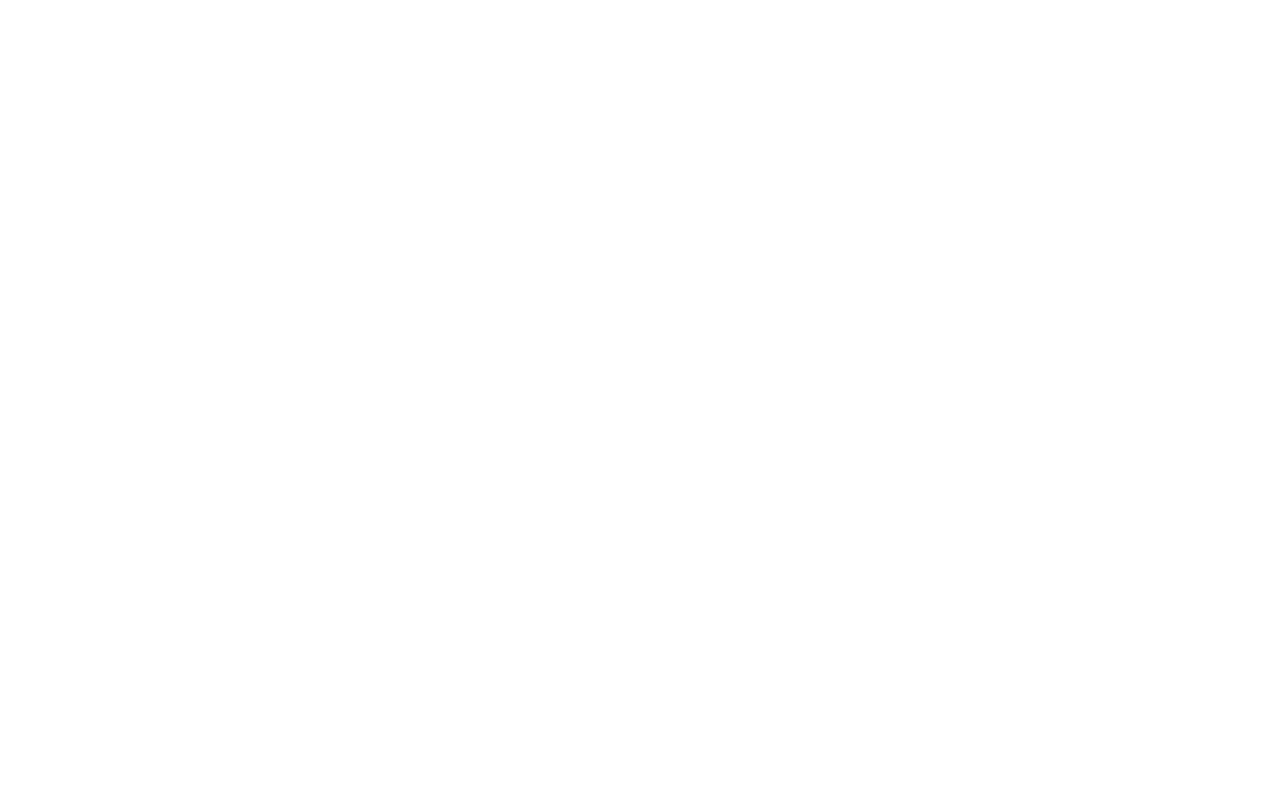
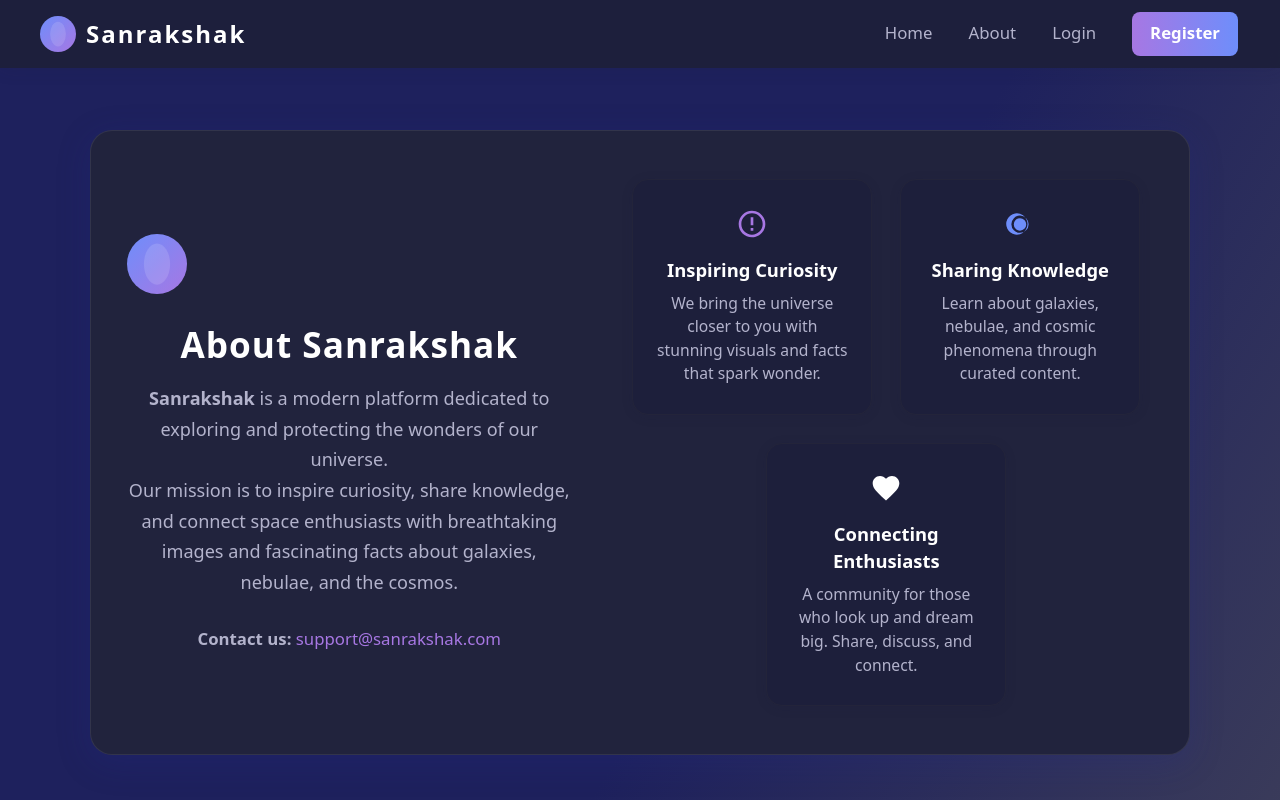
Before and after one commit to abhitech2002/Sanrakshak, a React (Vite) app in the folder client/: page /about in a window 1280 px wide. Before the commit this address had no page. Shown: the top 800 px of the page. Built offline with nearby package versions, Linux system fonts and the light colour scheme.

Commit message:
feat: add AboutPage component with layout and styling, and integrate it into App

```diff
--- a/client/src/App.jsx
+++ b/client/src/App.jsx
@@ -3,6 +3,7 @@
 import HomePage from './pages/HomePage';
 import LoginPage from './pages/LoginPage';
 import RegisterPage from './pages/RegisterPage';
+import AboutPage from './pages/AboutPage';
 
 function App() {
 
@@ -12,6 +13,7 @@
         <Route path="/" element={<HomePage />} />
         <Route path="/login" element={<LoginPage />} />
         <Route path="/register" element={<RegisterPage />} />
+        <Route path="/about" element={<AboutPage />} />
       </Routes>
     </BrowserRouter>
   );
--- /dev/null
+++ b/client/src/pages/AboutPage.jsx
@@ -0,0 +1,129 @@
+import React from "react";
+import Navbar from "../components/Navbar";
+import Footer from "../components/Footer";
+
+const AboutPage = () => {
+  return (
+    <>
+      <Navbar />
+      <div
+        style={{
+          minHeight: "100vh",
+          background:
+            'linear-gradient(120deg, #1e215d 60%, #3a3b5a 100%)',
+          color: "#fff",
+          paddingTop: 90,
+          paddingBottom: 40,
+          display: "flex",
+          flexDirection: "column",
+          alignItems: "center",
+        }}
+      >
+        <div
+          style={{
+            background: "rgba(34, 36, 60, 0.97)",
+            borderRadius: "22px",
+            boxShadow: "0 8px 32px 0 rgba(31, 38, 135, 0.25)",
+            maxWidth: 1100,
+            width: "95%",
+            padding: "48px 36px",
+            margin: "40px 0 24px 0",
+            textAlign: "left",
+            border: "1px solid rgba(255,255,255,0.08)",
+            display: "flex",
+            flexDirection: "row",
+            gap: "48px",
+            alignItems: "center",
+            justifyContent: "center",
+          }}
+        >
+          {/* Left Side: Logo and About */}
+          <div style={{ flex: 1, minWidth: 260 }}>
+            <div style={{ marginBottom: 24, textAlign: "center" }}>
+              <svg width="60" height="60" viewBox="0 0 32 32" fill="none">
+                <circle cx="16" cy="16" r="16" fill="url(#paint0_linear)" />
+                <ellipse cx="16" cy="16" rx="7" ry="11" fill="#fff" fillOpacity="0.13" />
+                <defs>
+                  <linearGradient id="paint0_linear" x1="0" y1="0" x2="32" y2="32" gradientUnits="userSpaceOnUse">
+                    <stop stopColor="#6e8efb" />
+                    <stop offset="1" stopColor="#a777e3" />
+                  </linearGradient>
+                </defs>
+              </svg>
+            </div>
+            <h1 style={{ fontSize: "2.2rem", fontWeight: 700, marginBottom: 12, letterSpacing: 1, textAlign: "center" }}>
+              About Sanrakshak
+            </h1>
+            <p style={{ fontSize: "1.13rem", color: "#b3b3cc", marginBottom: 28, lineHeight: 1.7, textAlign: "center" }}>
+              <b>Sanrakshak</b> is a modern platform dedicated to exploring and protecting the wonders of our universe.<br />
+              Our mission is to inspire curiosity, share knowledge, and connect space enthusiasts with breathtaking images and fascinating facts about galaxies, nebulae, and the cosmos.
+            </p>
+            <div style={{ marginTop: 24, color: "#b3b3cc", fontSize: "1.05rem", textAlign: "center" }}>
+              <b>Contact us:</b> <a href="mailto:support@sanrakshak.com" style={{ color: "#a777e3", textDecoration: "none" }}>support@sanrakshak.com</a>
+            </div>
+          </div>
+          {/* Right Side: Features */}
+          <div
+            style={{
+              flex: 1.2,
+              display: "flex",
+              flexDirection: "row",
+              gap: "28px",
+              justifyContent: "center",
+              alignItems: "stretch",
+              flexWrap: "wrap",
+            }}
+          >
+            <FeatureCard
+              icon={
+                <svg width="32" height="32" fill="#a777e3" viewBox="0 0 24 24"><path d="M12 2C6.48 2 2 6.48 2 12s4.48 10 10 10 10-4.48 10-10S17.52 2 12 2zm0 18c-4.41 0-8-3.59-8-8s3.59-8 8-8 8 3.59 8 8-3.59 8-8 8zm-1-13h2v6h-2zm0 8h2v2h-2z"/></svg>
+              }
+              title="Inspiring Curiosity"
+              text="We bring the universe closer to you with stunning visuals and facts that spark wonder."
+            />
+            <FeatureCard
+              icon={
+                <svg width="32" height="32" fill="#6e8efb" viewBox="0 0 24 24"><path d="M12 4.354a8 8 0 1 0 0 15.292A8 8 0 0 0 12 4.354zm0 14.292A6.293 6.293 0 1 1 12 5.708a6.293 6.293 0 0 1 0 12.938zm0-10.938a4.646 4.646 0 1 0 0 9.292 4.646 4.646 0 0 0 0-9.292z"/></svg>
+              }
+              title="Sharing Knowledge"
+              text="Learn about galaxies, nebulae, and cosmic phenomena through curated content."
+            />
+            <FeatureCard
+              icon={
+                <svg width="32" height="32" fill="#fff" viewBox="0 0 24 24"><path d="M12 21.35l-1.45-1.32C5.4 15.36 2 12.28 2 8.5 2 5.42 4.42 3 7.5 3c1.74 0 3.41 0.81 4.5 2.09C13.09 3.81 14.76 3 16.5 3 19.58 3 22 5.42 22 8.5c0 3.78-3.4 6.86-8.55 11.54L12 21.35z"/></svg>
+              }
+              title="Connecting Enthusiasts"
+              text="A community for those who look up and dream big. Share, discuss, and connect."
+            />
+          </div>
+        </div>
+      </div>
+      <Footer />
+    </>
+  );
+};
+
+const FeatureCard = ({ icon, title, text }) => (
+  <div
+    style={{
+      background: "rgba(30, 32, 60, 0.93)",
+      borderRadius: "16px",
+      padding: "28px 22px",
+      minWidth: 200,
+      maxWidth: 240,
+      boxShadow: "0 2px 12px rgba(30,32,60,0.10)",
+      display: "flex",
+      flexDirection: "column",
+      alignItems: "center",
+      border: "1px solid #23243a",
+      justifyContent: "center",
+      flex: 1,
+    }}
+  >
+    <div style={{ marginBottom: 16 }}>{icon}</div>
+    <h3 style={{ color: "#fff", fontWeight: 600, fontSize: "1.15rem", marginBottom: 8, textAlign: "center" }}>{title}</h3>
+    <p style={{ color: "#b3b3cc", fontSize: "0.98rem", textAlign: "center" }}>{text}</p>
+  </div>
+);
+
+export default AboutPage;
```
